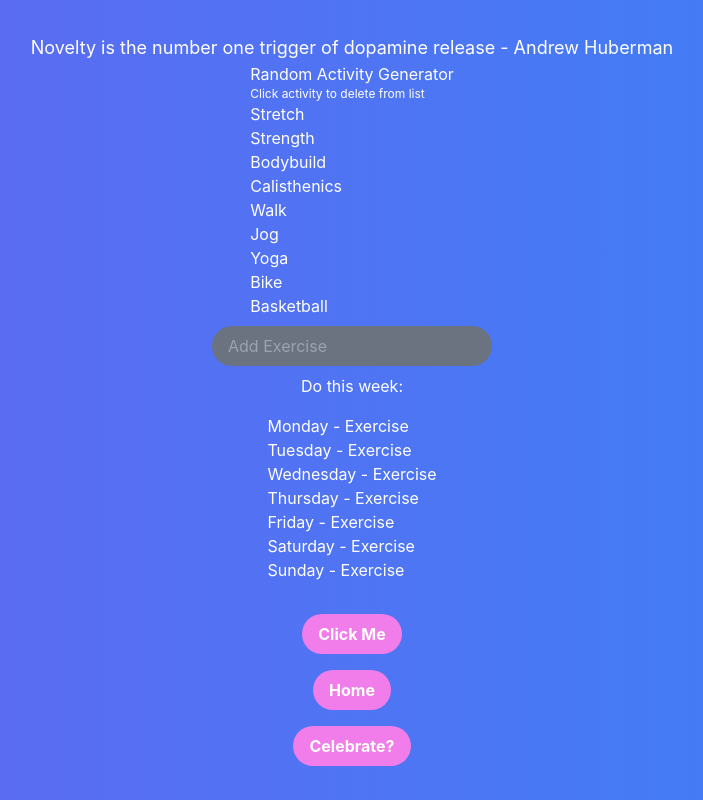
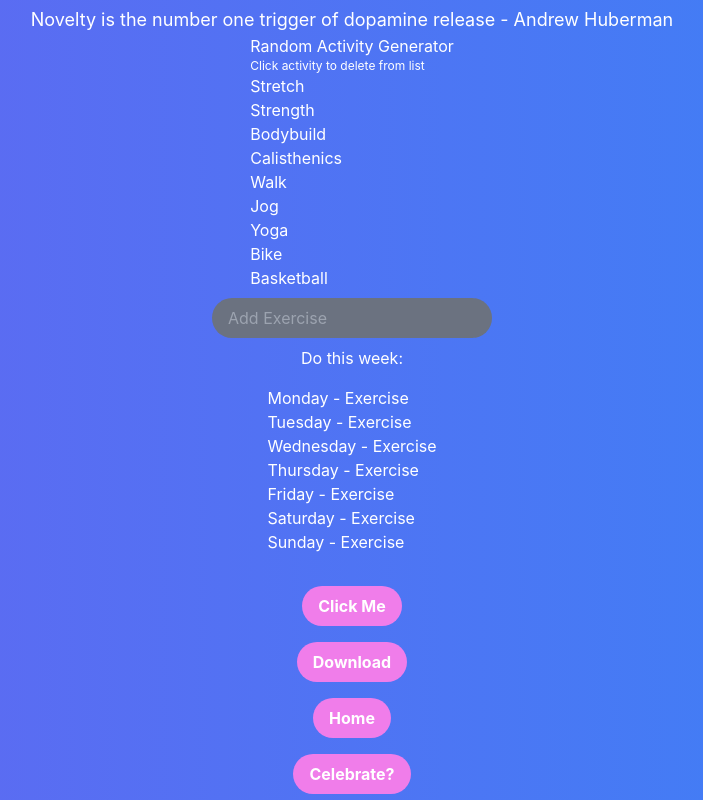
Before and after one commit to michaelsatumba/neomania, a Next.js app: page /week in a window 1280 px wide. Shown: the whole page, without its empty margins (288-991 px from the left). Built offline with nearby package versions, Linux system fonts and the light colour scheme.

Commit message:
NEOM-3 window.print()

```diff
--- a/pages/week.js
+++ b/pages/week.js
@@ -121,6 +121,12 @@ function Week() {
 		setArrayExercises(arr);
 	};
 
+	const p = () => {
+		if (typeof window !== 'undefined') {
+			window.print();
+		}
+	};
+
 	return (
 		<div>
 			<div className={divStyle}>
@@ -185,6 +191,11 @@ function Week() {
 				<button onClick={generate} className={buttonStyle}>
 					Click Me
 				</button>
+
+				<button onClick={p} className={buttonStyle}>
+					Download
+				</button>
+
 				<Link href="/">
 					<button className={buttonStyle}>Home</button>
 				</Link>
```
